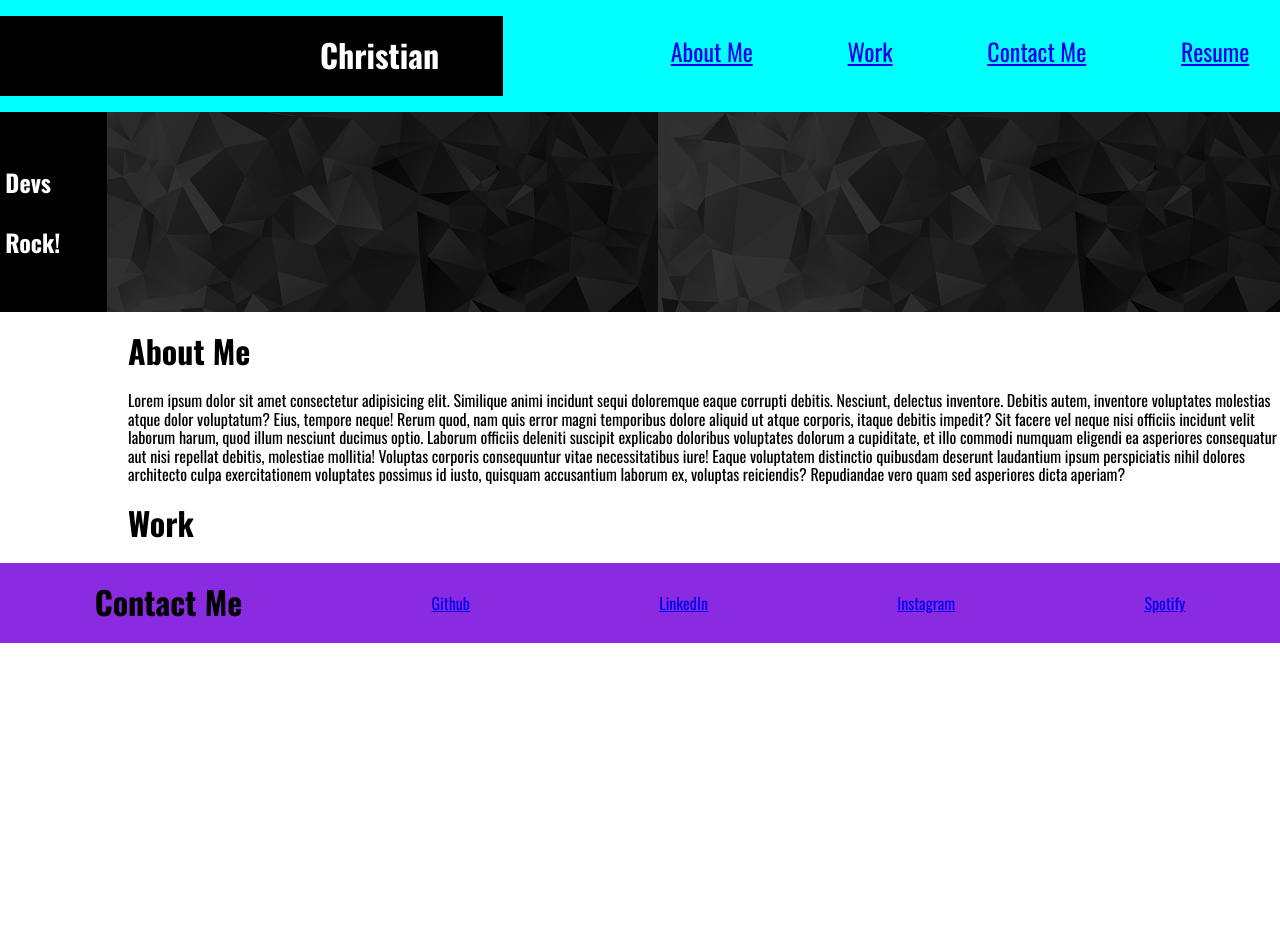
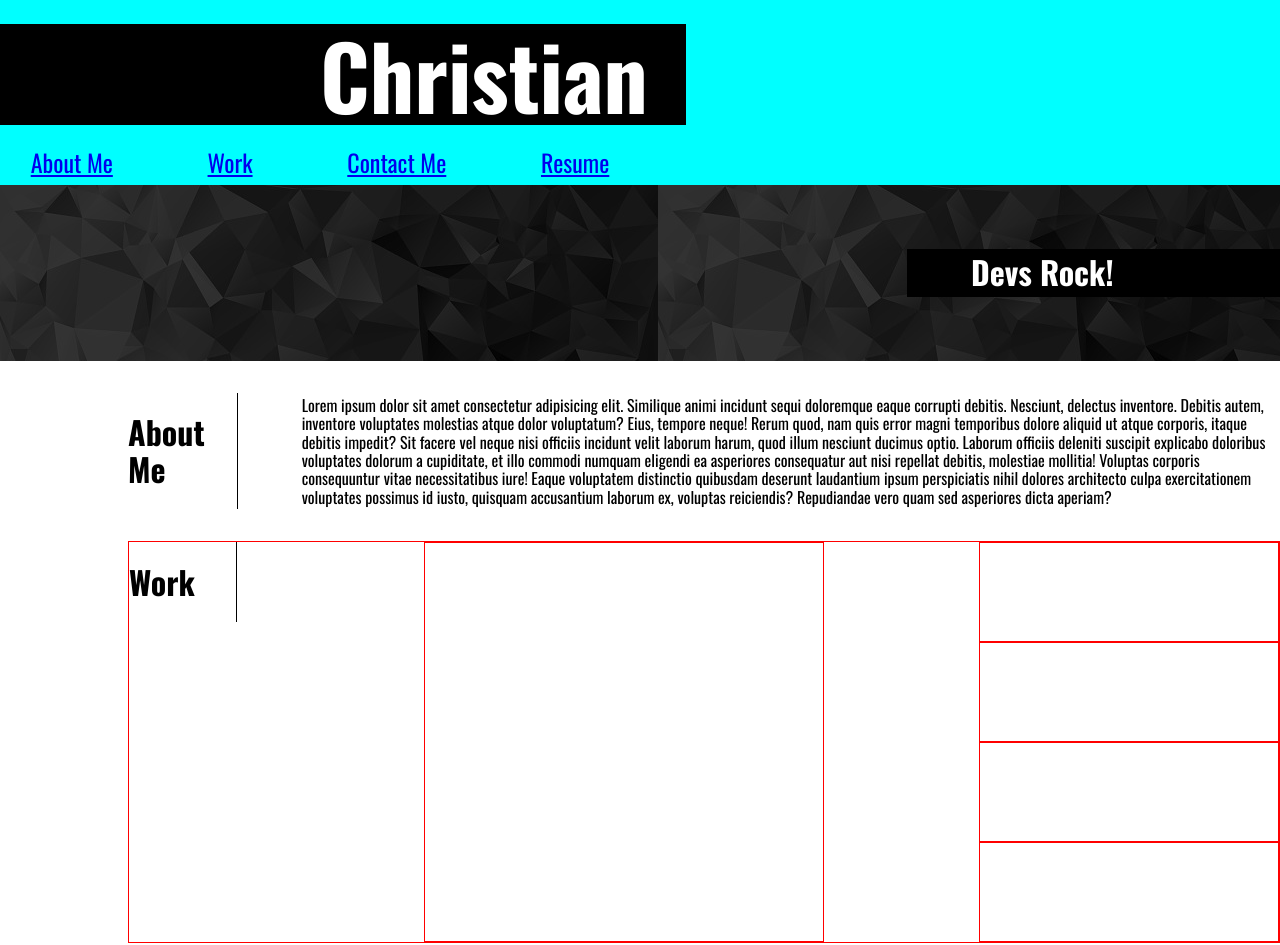
Before and after one commit to Abbate11/Portfolio, a plain HTML site: page index.html in a window 1280 px wide. Shown: the top 945 px of the page. Before the commit the page ends 800 px from the top, so only its background shows below. Drawn offline with nearby package versions, Linux system fonts and the light colour scheme.

Commit message:
finsihed header and second section

```diff
--- a/assets/style.css
+++ b/assets/style.css
@@ -38,47 +38,102 @@ nav a {
     align-items: center;
     background-color: black;
     color: white;
-    padding: 0 5% 0 25%;
-    margin-top: 2cqh;
-    margin-bottom: 2cqh;
+    padding: 0 3% 0 25%;
+    margin-top: 3cqh;
+    margin-bottom: 3cqh;
 }
 
-.name h1 {
-    font-size: 2rem;
+.name h2 {
+    font-size: 5.5rem;
 }
-
-/* Second section */
+/* Quote section */
 
 main {
     margin: 0 0 0 10%;
 }
 
-.subtitle {
-    display: flex;
-    flex-wrap: wrap;
-    background-image: url(./images/background.jpg);
-    height: 25vh;
-}
-
 .background {
     display: flex;
     flex-wrap: wrap;
-
+    justify-content: flex-end;
+    background-image: url(./images/background.jpg);
+    height: 22vh;
 }
 
 
 .quote {
     display: flex;
-    justify-content: flex-end;
     align-items: center;
     background-color: black;
     color: white;
-    padding: 0 25% 0 5%;
+    padding: 0 13% 0 5%;
+    margin-top: 8cqh;
+    margin-bottom: 8cqh;
 }
 
 .quote h2 {
-    line-height: 2.5;
+    font-size: 2rem;
 }
+
+/* About me section */
+
+.about-me {
+    display: flex;
+    justify-content: space-between;
+    align-items: center;
+    margin-top: 2rem;
+}
+
+.title-about-me {
+    padding-right: 2rem;
+    margin-right: 2rem;
+    border-right: 1px solid black;
+}
+
+.info {
+ padding-left: 2rem;
+}
+
+/* work section */
+
+.work {
+    display: flex;
+    justify-content: space-between;
+    align-items: center;
+    flex-wrap: wrap;
+    margin-top: 2rem;
+    margin-bottom: 2rem;
+    border: 1px solid red;
+}
+
+.title-work {
+    height: 100%;
+    align-self: flex-start;
+    padding-right: 2.6rem;
+    margin-right: 2rem;
+    border-right: 1px solid black;
+}
+
+.cards {
+    align-self: center;
+    margin-right: 50%;
+    margin-left: 50%;
+}
+
+.big-card {
+    box-sizing: border-box;
+    border: 1px solid red;
+    height: 400px;
+    width: 400px;
+}
+
+.card {
+    box-sizing: border-box;
+    border: 1px solid red;
+    height: 100px;
+    width: 300px;
+}
+
 
 
 /* Footer */
@@ -92,7 +147,3 @@ footer {
 footer h1 {
     justify-self: flex-start;
 }
-
-@media screen {
-
-}
--- a/index.html
+++ b/index.html
@@ -14,7 +14,7 @@
 
         <header>
                 <div class="name">
-                    <h1>Christian</h1>
+                    <h2>Christian</h2>
                 </div>
                 <nav>
                     <a href="#">About Me</a>
@@ -24,19 +24,17 @@
                 </nav>
         </header>
 
-        <section class="subtitle">
-                <div class="background">
+        <section class="background">
                 <div class="quote">
                     <h2>Devs Rock!</h2>
-                    </div>
                 </div>
         </section>
     <main>
         <Section class="about-me">
-                <div>
+                <div class="title-about-me">
                     <h1>About Me</h1>
                 </div>
-                <div>
+                <div class="info">
                     <p>Lorem ipsum dolor sit amet consectetur adipisicing elit. Similique animi incidunt sequi doloremque eaque corrupti debitis. Nesciunt, delectus inventore. Debitis autem, inventore voluptates molestias atque dolor voluptatum? Eius, tempore neque!
                     Rerum quod, nam quis error magni temporibus dolore aliquid ut atque corporis, itaque debitis impedit? Sit facere vel neque nisi officiis incidunt velit laborum harum, quod illum nesciunt ducimus optio.
                     Laborum officiis deleniti suscipit explicabo doloribus voluptates dolorum a cupiditate, et illo commodi numquam eligendi ea asperiores consequatur aut nisi repellat debitis, molestiae mollitia! Voluptas corporis consequuntur vitae necessitatibus iure!
@@ -45,8 +43,15 @@
         </Section>
 
         <section class="work">
+                <div class="title-work">
                     <h1>Work</h1>
+                </div>
                     <div class="big-card">
+
+                    </div>
+                <div class="small-cards">
+
+                    <div class="card">
 
                     </div>
                     <div class="card">
@@ -58,8 +63,6 @@
                     <div class="card">
 
                     </div>
-                <div class="card">
-
                 </div>
         </section>
     </main>
```
Lines whose indentation alone changed are shown as unchanged.
